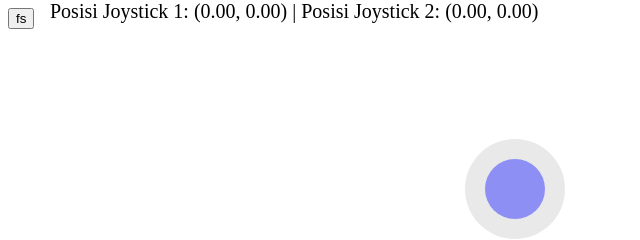
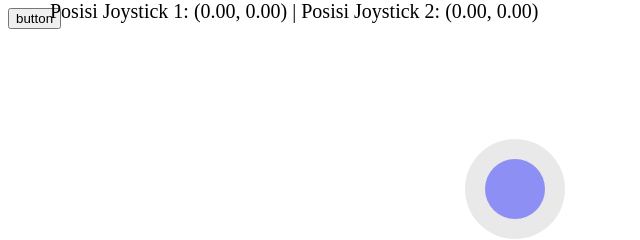
Before and after one commit to dy-96/dy-96.github.io, a plain HTML site: page index.html in a window 1280 px wide. Shown: the full height of the page, 0-640 px from the left. Drawn offline with Linux system fonts and the light colour scheme.

Commit message:
Update index.html

```diff
--- a/index.html
+++ b/index.html
@@ -7,7 +7,7 @@
     <link rel="stylesheet" href="./style.css">
 </head>
 <body>
-    <button id="fs">fs</button>
+    <button id="fs">button</button>
     <canvas id="joystick" width="500" height="300"></canvas>
     <div id="output">Posisi Joystick 1: (0, 0) | Posisi Joystick 2: (0, 0)</div>
     <script src="joystick.js"></script>
```
